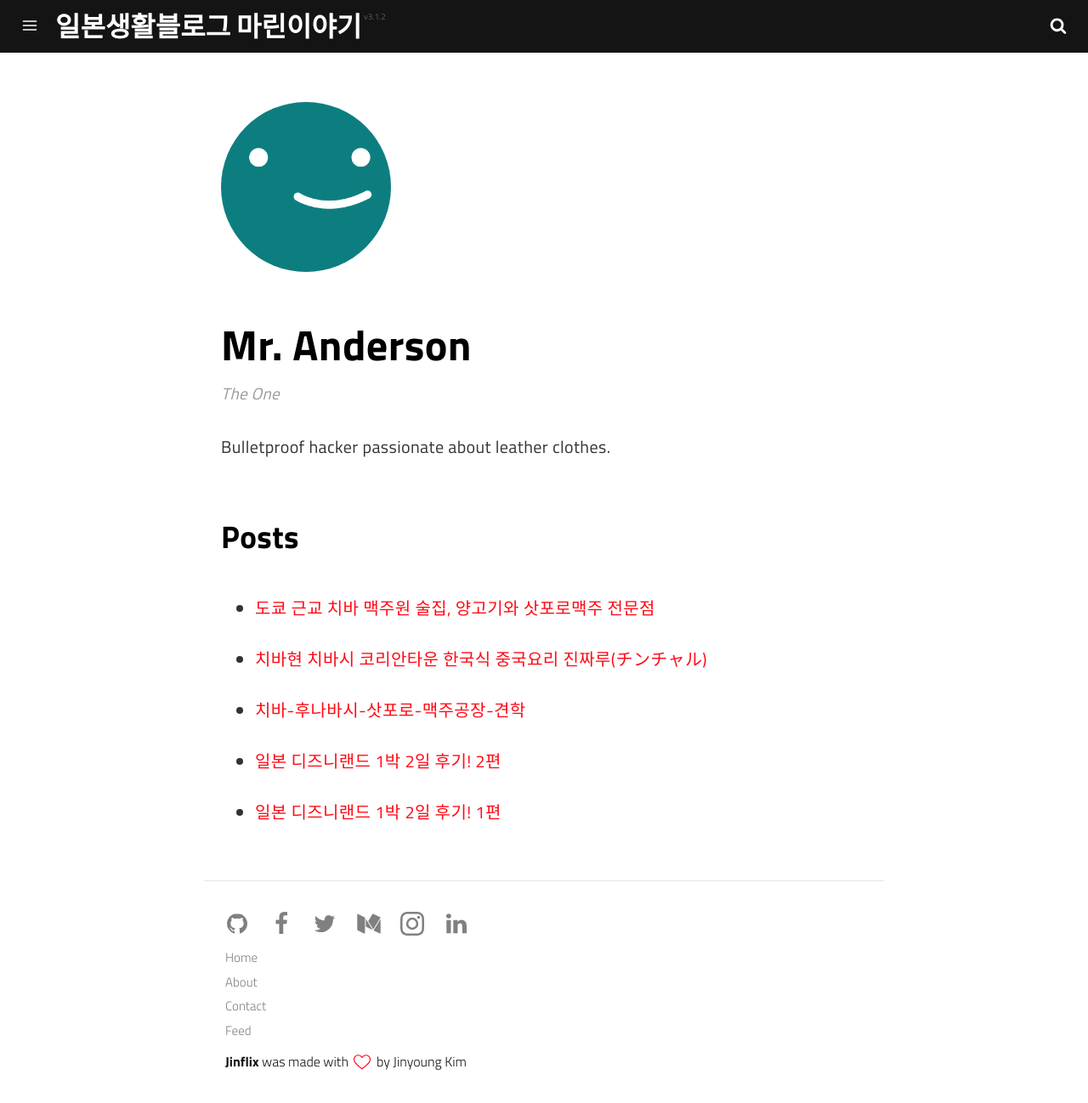
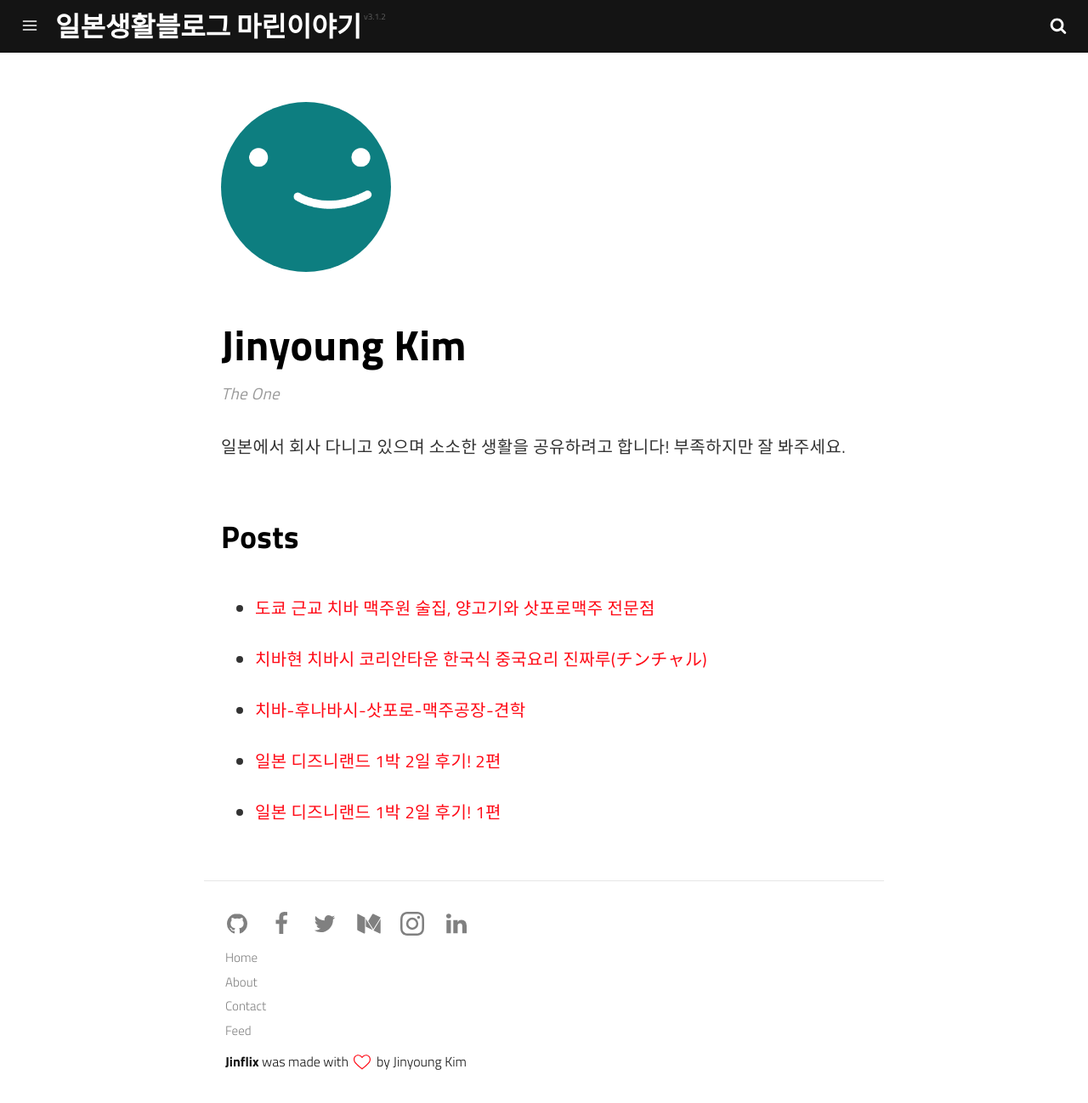
Before and after one commit to jin03192/jin03192.github.io, a Jekyll site: the page built from _authors/mranderson.md, in a window 1280 px wide and 1298 px high. Shown: the whole window at 85% size. Built offline with Jekyll 4.4.1, drawn with Linux system fonts in a browser that asks for light colours; a script that is not in the unit is left out.

Commit message:
자기소개 변경

```diff
--- a/_authors/mranderson.md
+++ b/_authors/mranderson.md
@@ -2,9 +2,9 @@
 layout: author
 photo: /assets/img/uploads/profile.png
 name: mranderson
-display_name: Mr. Anderson
+display_name: Jinyoung Kim
 position: The One
-bio: Bulletproof hacker passionate about leather clothes.
+bio: 일본에서 회사 다니고 있으며 소소한 생활을 공유하려고 합니다! 부족하지만 잘 봐주세요.
 github_username: github_username
 facebook_username: facebook_username
 twitter_username: twitter_username
```
